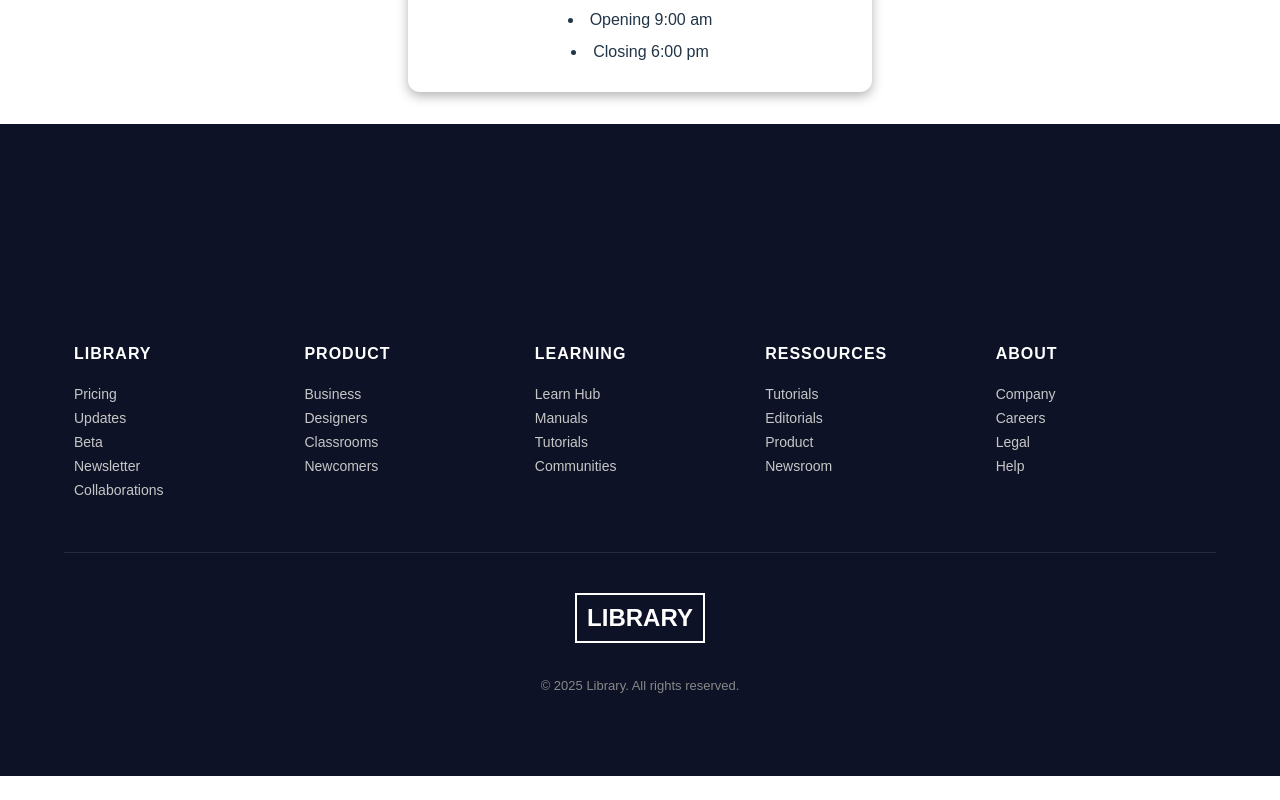
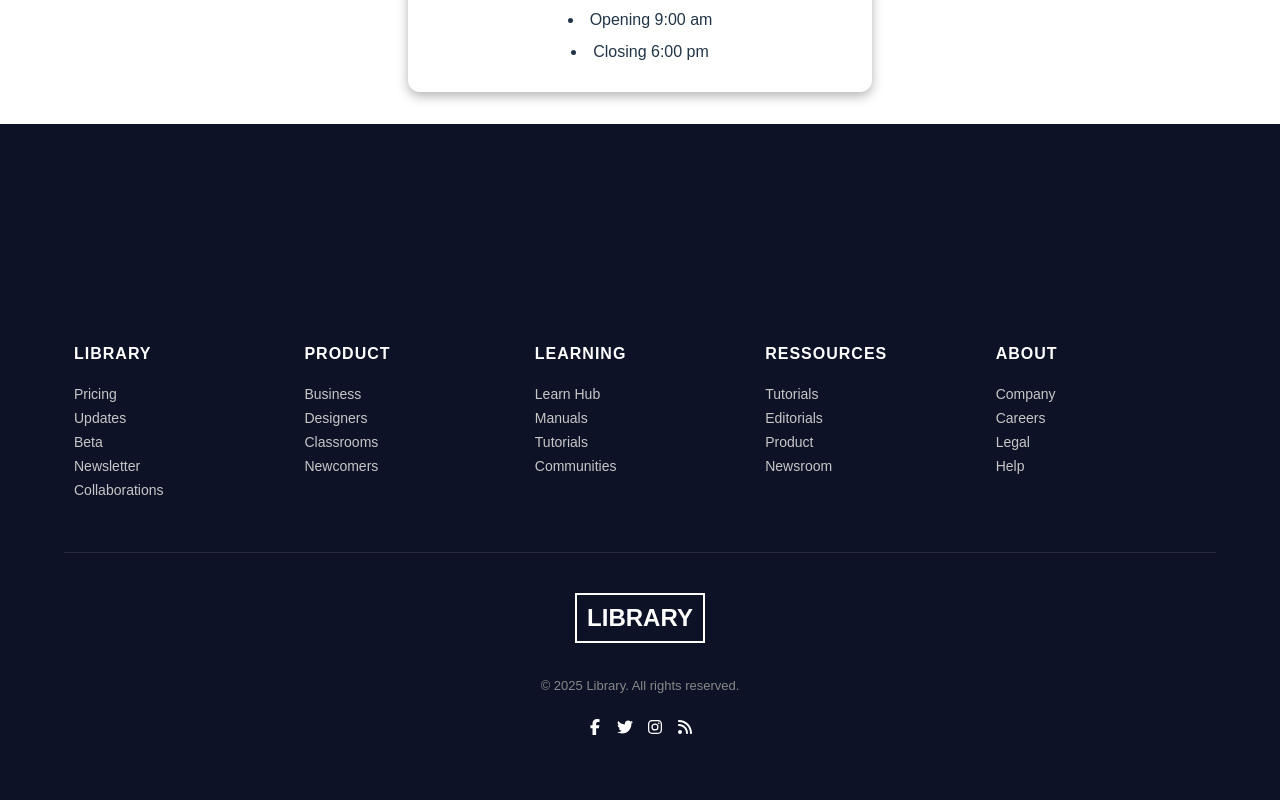
Before and after one commit to Luca-Maccioni/library-management-system, a React app in the folder frontend/library-frontend/: page / in a window 1280 px wide. Shown: the part 327-1127 px from the top of the page. Before the commit the page ends 1103 px from the top, so only its background shows below. Built offline with nearby package versions, Linux system fonts and the light colour scheme; the HTML template or start-up script is replaced by a standard one.

Commit message:
add : footer content

```diff
--- a/frontend/library-frontend/src/components/Footer.css
+++ b/frontend/library-frontend/src/components/Footer.css
@@ -71,8 +71,17 @@
     margin-bottom: 20px;
 }
 
+.footer-socials {
+    display: flex;
+    gap: 10px;
+}
+
+.footer-socials a {
+    color: #ffffff;
+}
+
 .footer-socials a:hover {
-    color: #c7c7c7;
+    color: #00bcd4;
 }
 
 @media (max-width: 768px) {
--- a/frontend/library-frontend/src/components/Footer.jsx
+++ b/frontend/library-frontend/src/components/Footer.jsx
@@ -1,4 +1,7 @@
 import './Footer.css'
+import { FontAwesomeIcon } from '@fortawesome/react-fontawesome';
+import { faFacebookF, faTwitter, faInstagram } from '@fortawesome/free-brands-svg-icons'; // Icônes de marque (fab)
+import { faRss } from '@fortawesome/free-solid-svg-icons'; // Icône solide (fas)
 
 
 function Footer () {
@@ -65,10 +68,10 @@ function Footer () {
                     </p>
 
             <div className="footer-socials">
-                <a href="https://facebook.com" aria-label="Facebook"><i className="fab fa-facebook-f"></i></a>
-                <a href="https://twitter.com" aria-label="Twitter"><i className="fab fa-twitter"></i></a>
-                <a href="https://instagram.com" aria-label="Instagram"><i className="fab fa-instagram"></i></a>
-                <a href="https://rss.com" aria-label="RSS Feed"><i className="fas fa-rss"></i></a>
+                <a href="https://facebook.com" aria-label="Facebook"><FontAwesomeIcon icon={faFacebookF} /></a>
+                <a href="https://twitter.com" aria-label="Twitter"><FontAwesomeIcon icon={faTwitter} /></a>
+                <a href="https://instagram.com" aria-label="Instagram"><FontAwesomeIcon icon={faInstagram} /></a>
+                <a href="https://rss.com" aria-label="RSS Feed"><FontAwesomeIcon icon={faRss} /></a>
             </div>
       </div>
     </footer>
```
